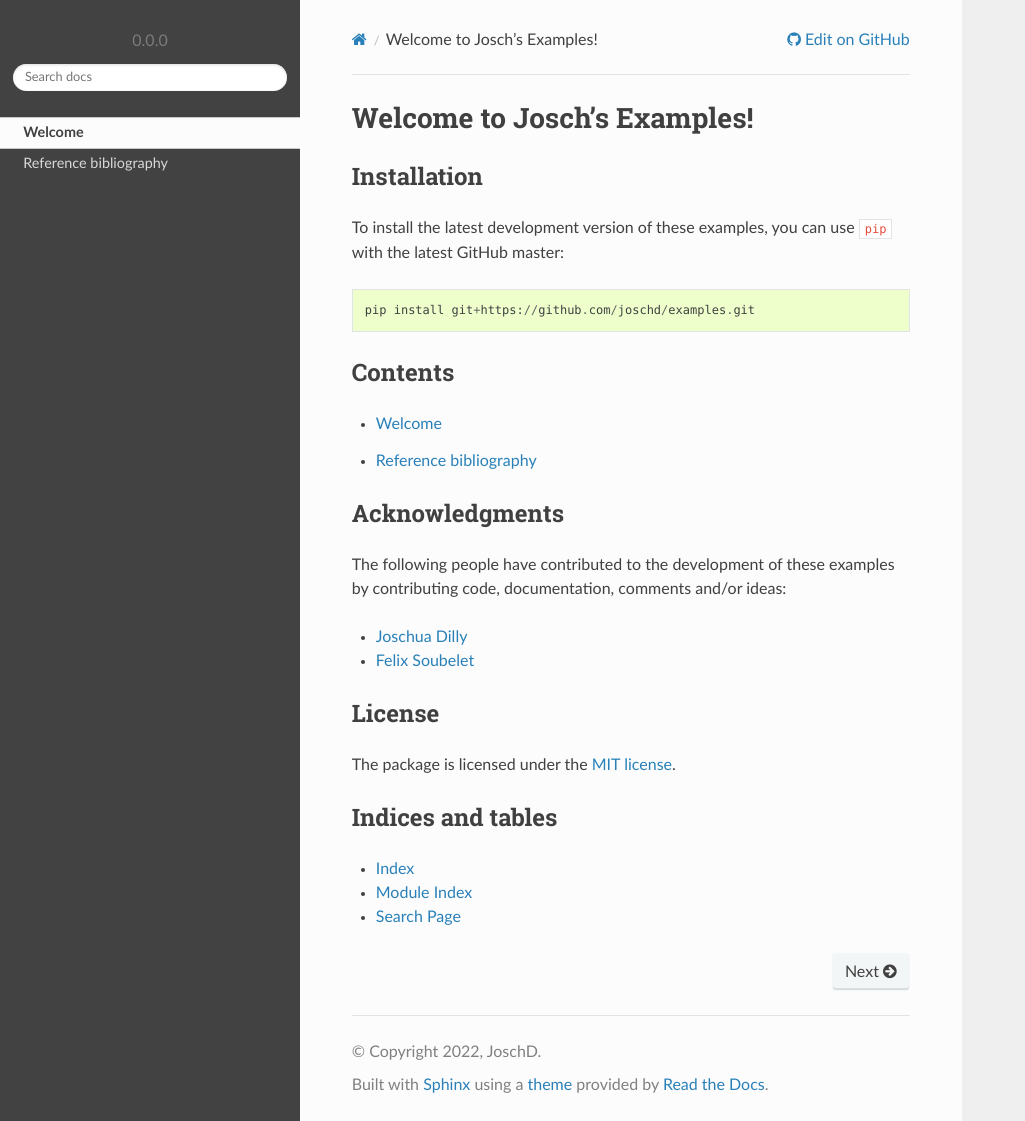
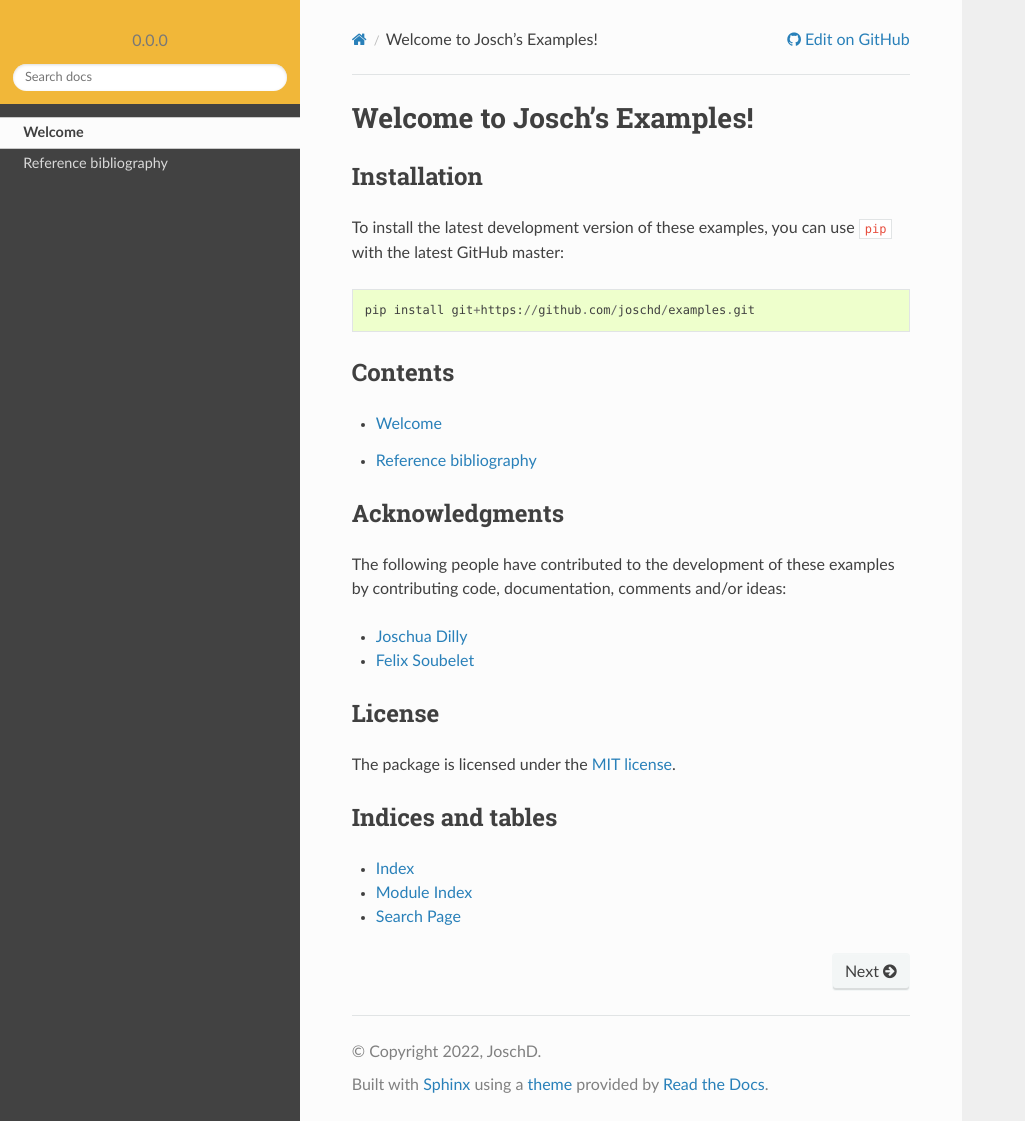
Before and after one commit to JoschD/examples, a Sphinx documentation site: the page built from docs/index.rst, in a window 1280 px wide and 1121 px high. Shown: the whole window, without its empty margins (0-1025 px from the left). Built offline with Sphinx 7.4.7 and the Read the Docs theme 2.0.0, drawn with Linux system fonts in a browser that asks for light colours; pages that are not in the unit, such as notebooks, are missing from menus.

Commit message:
updated css and toml

```diff
--- a/docs/_static/css/custom.css
+++ b/docs/_static/css/custom.css
@@ -1,8 +1,25 @@
+
+/* Sidebar top background color */
+div.wy-side-nav-search {
+  background-color: rgb(241, 183, 57);
+}
+
+/* Sidebar top text color */
+.wy-side-nav-search>a {
+  color: rgb(66, 66, 66);
+}
+
+
+/* Sidebar top version color */
+.wy-side-nav-search>div.version {
+  color: rgb(120, 120, 120);
+}
 
 /* Sidebar background color */
-.wy-nav-side, div.wy-side-nav-search {
+.wy-nav-side {
   background-color: rgb(66, 66, 66);
 }
+
 
 /* Sidebar link click color */
 .wy-menu-vertical .toctree-l1 > a:active {
@@ -12,7 +29,7 @@
 
 /* Link color is darker to make hovering more clear */
 .wy-menu-vertical .toctree-l1 > a:hover {
-  background-color: rgb(196, 151, 54);
+  background-color: rgb(241, 183, 57);
   color: rgb(252, 252, 252);
 }
 
--- a/pyproject.toml
+++ b/pyproject.toml
@@ -44,7 +44,7 @@ plotly = "^5.6.0"
 
 [tool.poetry.dev-dependencies]
 # Additional Plotting Block
-kaleido = "^0.2.1"
+kaleido = "==0.2.1"
 
 # Documentation Block
 Sphinx = "^4.4"
```
